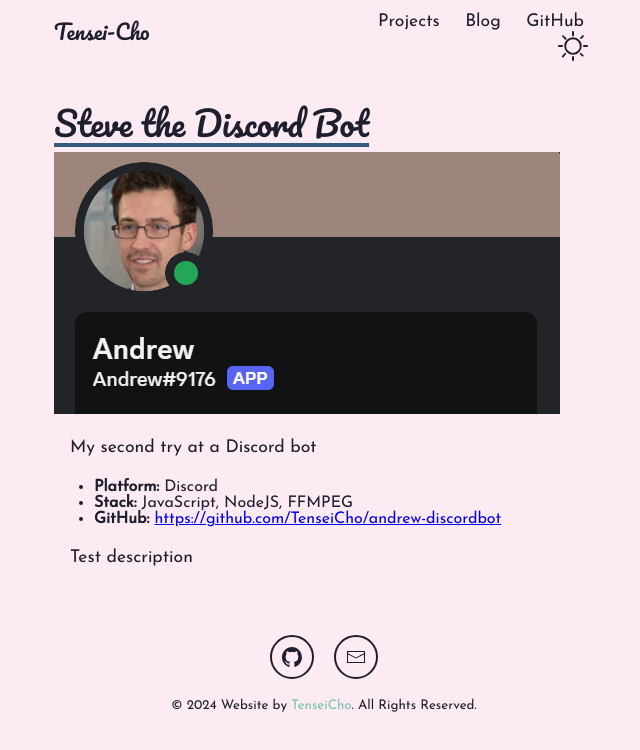
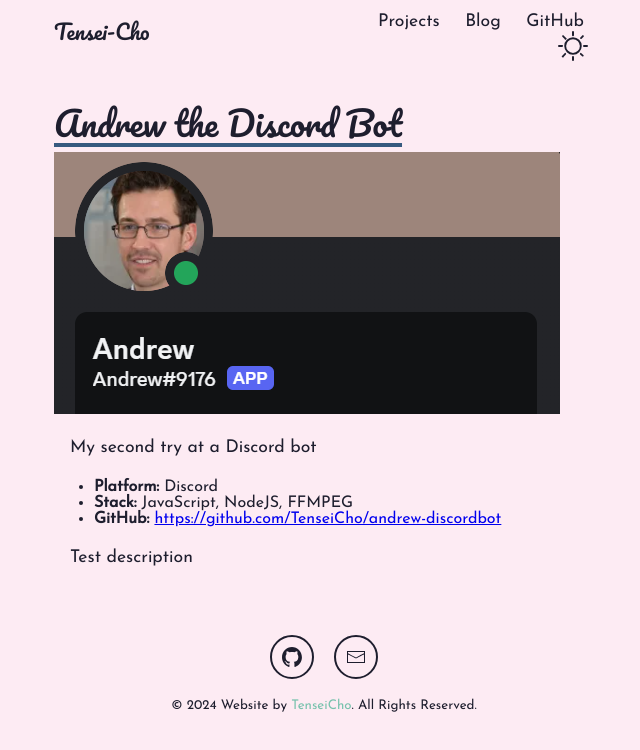
Before and after one commit to TenseiCho/tenseicho.github.io, an Astro site: page /projects/project-2 in a window 1280 px wide. Shown: the whole page, without its empty margins (316-956 px from the left). Built offline with nearby package versions, Linux system fonts and the light colour scheme; Astro itself is replaced by a stand-in of ours.

Commit message:
stupid fucking mistakes

```diff
--- a/src/content/projects/project-2.md
+++ b/src/content/projects/project-2.md
@@ -1,5 +1,5 @@
 ---
-title: 'Steve the Discord Bot'
+title: 'Andrew the Discord Bot'
 description: 'My second try at a Discord bot '
 image:
     url: '/project-images/andrew-discord.png'
```
